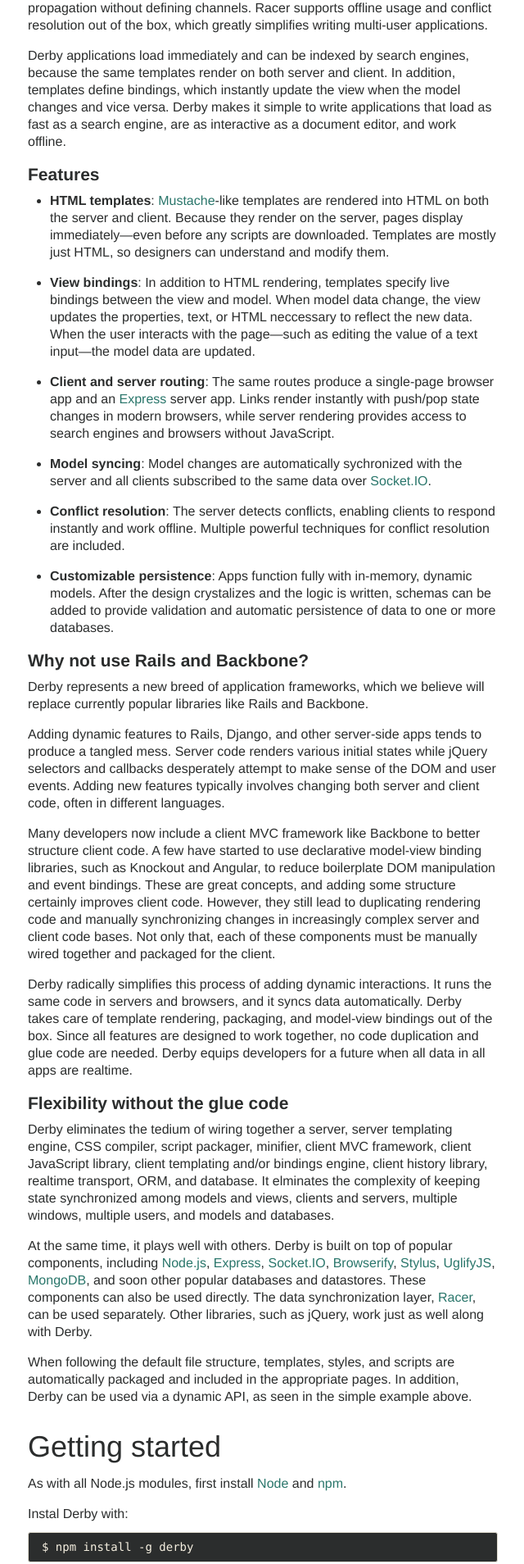
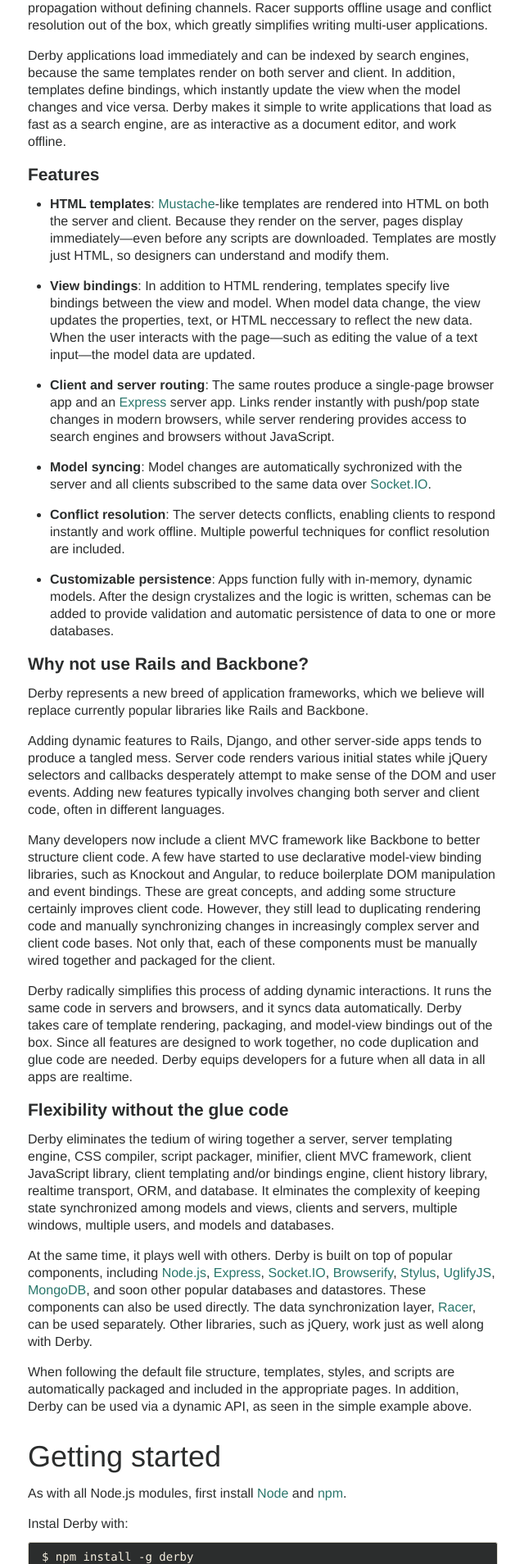
Before and after one commit to derbyjs/derby, a Jekyll site: the page built from index.md, in a window 1280 px wide. Shown: the part 957-2865 px from the top of the page at 82% size, without its empty margins (184-824 px from the left). Built offline with Jekyll 4.4.1, drawn with Linux system fonts in a browser that asks for light colours.

Commit message:
fix spacing

```diff
--- a/_layouts/default.html
+++ b/_layouts/default.html
@@ -23,7 +23,7 @@ body{color: #2b2d2d}
 pre,code{font: 14px/19px Consolas, monospace}
 h1{font-size: 36px; font-weight: 500; margin: 27px 0 10px}
 h2{font-size: 27px; font-weight: 500; margin: 21px 0 10px}
-h3{font-size: 21px; line-height: 27px; font-weight: 600; margin: 16px 0 8px}
+h3{font-size: 21px; line-height: 27px; font-weight: 600; margin: 16px 0 12px}
 h4{font-size:16px; font-weight: 600}
 ul{padding-left: 27px}
 p,li{margin-bottom: 16px}
```
